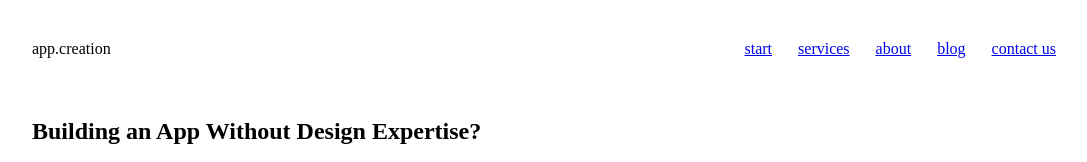
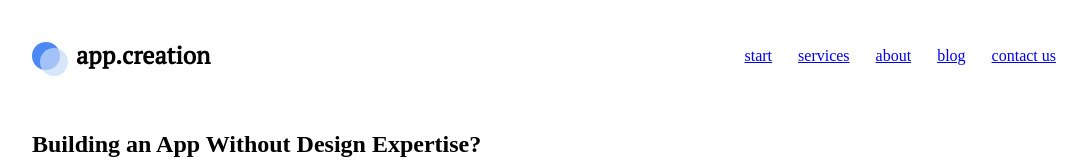
Before and after one commit to WebHeroSchool/sadobal112, a plain HTML site: page index.html in a window 1280 px wide. Shown: the top 162 px of the page, without its empty margins (96-1183 px from the left). Drawn offline with Linux system fonts and the light colour scheme.

Commit message:
создание логотипа

```diff
--- /dev/null
+++ b/fonts.css
@@ -0,0 +1,25 @@
+/*! Generated by Font Squirrel (https://www.fontsquirrel.com) on December 7, 2020 */
+@font-face {
+    font-family: 'pt_serifbold';
+    src: url('fonts/ptserif-bold-webfont.woff') format('woff');
+    font-weight: normal;
+    font-style: normal;
+}
+@font-face {
+    font-family: 'pt_serifbold_italic';
+    src: url('fonts/ptserif-bolditalic-webfont.woff') format('woff');
+    font-weight: normal;
+    font-style: normal;
+}
+@font-face {
+    font-family: 'pt_serifitalic';
+    src: url('fonts/ptserif-italic-webfont.woff') format('woff');
+    font-weight: normal;
+    font-style: normal;
+}
+@font-face {
+    font-family: 'pt_serif';
+    src: url('fonts/ptserif-regular-webfont.woff') format('woff');
+    font-weight: normal;
+    font-style: normal;
+}
--- /dev/null
+++ b/fonts/stylesheet.css
@@ -0,0 +1,44 @@
+/*! Generated by Font Squirrel (https://www.fontsquirrel.com) on December 7, 2020 */
+
+
+
+@font-face {
+    font-family: 'pt_serifbold';
+    src: url('ptserif-bold-webfont.woff') format('woff');
+    font-weight: normal;
+    font-style: normal;
+
+}
+
+
+
+
+@font-face {
+    font-family: 'pt_serifbold_italic';
+    src: url('ptserif-bolditalic-webfont.woff') format('woff');
+    font-weight: normal;
+    font-style: normal;
+
+}
+
+
+
+
+@font-face {
+    font-family: 'pt_serifitalic';
+    src: url('ptserif-italic-webfont.woff') format('woff');
+    font-weight: normal;
+    font-style: normal;
+
+}
+
+
+
+
+@font-face {
+    font-family: 'pt_serifregular';
+    src: url('ptserif-regular-webfont.woff') format('woff');
+    font-weight: normal;
+    font-style: normal;
+
+}
--- a/index.html
+++ b/index.html
@@ -5,11 +5,15 @@
   <title>Мой первый сайт</title>
   <link rel="stylesheet" href="style.css">
   <link rel="stylesheet" href="https://fonts.googleapis.com/css?family=Roboto">
+  <link rel="stylesheet" href="fonts.css"
 </head>
 <body>
   <div class="wrapper">
     <header class="header">
-      <div class="logo">app.creation</div>
+      <div class="logo">
+        <div class="logo__circle logo__circle_cokor_dark-blue"></div>
+        <div class="logo__circle logo__circle_cokor_blue"></div>
+        app.creation</div>
       <nav class="menu">
         <a class="menu__item" href="#">start</a>
         <a class="menu__item menu__item_active" href="#">services</a>
--- a/style.css
+++ b/style.css
@@ -28,3 +28,27 @@ body {
 .menu__item:last-child {
   padding-right: 0px;
 }
+.logo {
+	position: relative;
+	padding:40px 0;
+	padding-left: 44px;
+  font: bold 24px/31px pt_serif, arial, helvetica, sans-serif;
+}
+.logo__circle {
+	position: absolute;
+	left: 0;
+	top: 50%;
+	transform: translateY(-50%);
+	border-radius: 50%;
+	width: 28px;
+	height: 28px;
+	Opacity: .7;
+}
+.logo__circle_cokor_blue {
+	background: #C8DBFB;
+	left: 8px;
+	top: 56%;
+}
+.logo__circle_cokor_dark-blue {
+	background: #0056EC;
+}
```
Also changed, not shown: fonts/OFL.txt (added), fonts/ptserif-bold-webfont.woff (added), fonts/ptserif-bolditalic-webfont.woff (added), fonts/ptserif-italic-webfont.woff (added), fonts/ptserif-regular-webfont.woff (added).
